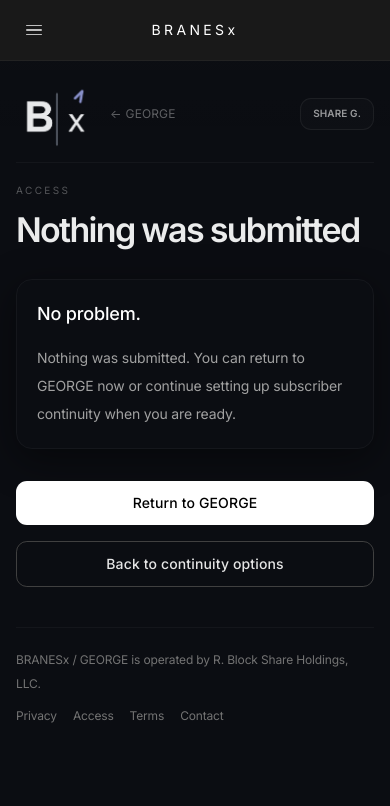
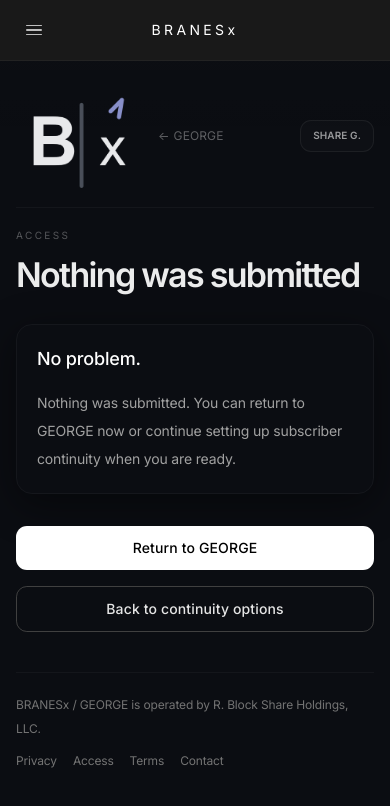
Before and after one commit to LesKemVal/ai-clarity, a Next.js app: page /cancel in a window 390 px wide. Shown: the top 806 px of the page. Built offline with nearby package versions, Linux system fonts and the light colour scheme.

Commit message:
Enlarge Bx brand and hide terms mobile header

```diff
--- a/components/Brand.tsx
+++ b/components/Brand.tsx
@@ -16,8 +16,8 @@ export default function Brand({
         alt="BRANESx"
         className={
           compact
-            ? "h-20 w-20 shrink-0 rounded-[1.25rem] object-contain opacity-95 md:h-16 md:w-16"
-            : "h-[72px] w-[72px] shrink-0 rounded-[1.35rem] object-contain opacity-95"
+            ? "h-32 w-32 shrink-0 rounded-[1.6rem] object-contain opacity-95"
+            : "h-[112px] w-[112px] shrink-0 rounded-[1.7rem] object-contain opacity-95"
         }
       />
 
--- a/components/layout/MobileHeaderGate.tsx
+++ b/components/layout/MobileHeaderGate.tsx
@@ -9,7 +9,7 @@ export default function MobileHeaderGate() {
   if (
     pathname === '/' ||
     pathname === '/george' ||
-    pathname === '/images' || pathname === '/top-up' || pathname === '/signal' || pathname === '/support' ||
+    pathname === '/images' || pathname === '/top-up' || pathname === '/signal' || pathname === '/support' || pathname === '/legal/toa' ||
     pathname.startsWith('/george/')
   ) {
     return null
```
